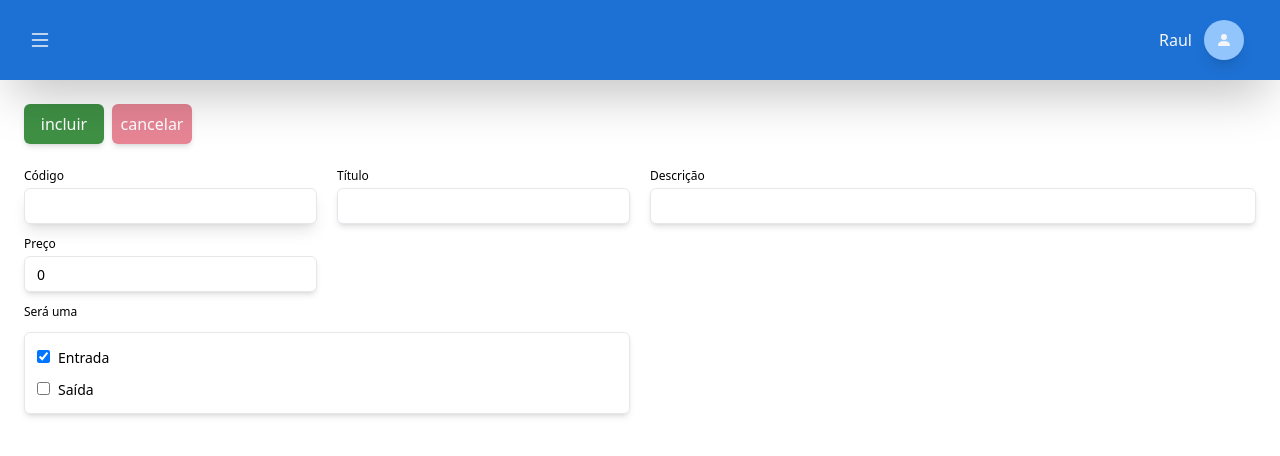
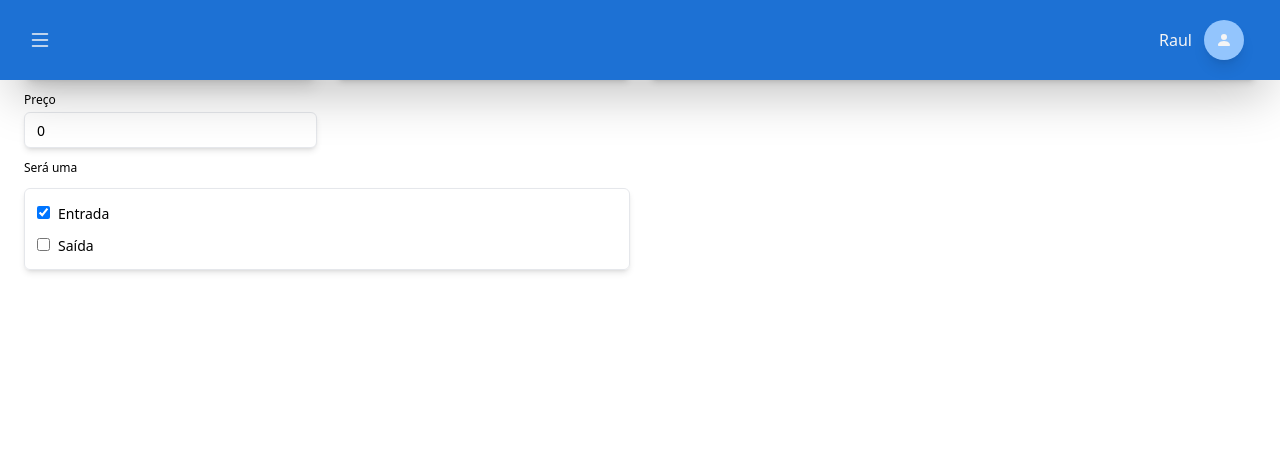
Before and after one commit to Raul26-tech/As-Money, a React (Create React App) app: page /transactions/form in a window 1280 px wide. Shown: the top 456 px of the page. Built offline with nearby package versions, Linux system fonts and the light colour scheme.

Commit message:
Ajustando layout da aplicação

```diff
--- a/server.json
+++ b/server.json
@@ -112,6 +112,17 @@
       "price": "145",
       "title": "Testando",
       "id": 9
+    },
+    {
+      "code": "0048",
+      "description": "Oláaaa",
+      "status": {
+        "prohibited": true,
+        "closed": false
+      },
+      "price": "15",
+      "title": "Teste",
+      "id": 10
     }
   ]
 }
--- a/src/components/Container/index.tsx
+++ b/src/components/Container/index.tsx
@@ -5,5 +5,5 @@ interface IContainerProps {
 }
 
 export function Container({ children }: IContainerProps) {
-    return <div className="flex-1 overflow-y-auto mt-[5rem]">{children}</div>;
+    return <div className="flex-1 overflow-y-auto">{children}</div>;
 }
--- a/src/components/Content/index.tsx
+++ b/src/components/Content/index.tsx
@@ -8,9 +8,9 @@ interface IContentProps {
 
 export default function Content({ children }: IContentProps) {
     return (
-        <div className="h-screen w-screen relative">
+        <div className="h-screen w-screen">
             <div className="flex flex-row h-full">
-                <div className="w-64 h-full flex flex-col flex-1">
+                <div className="h-full flex flex-col flex-1">
                     <Header />
                     <Container>{children}</Container>
                 </div>
--- a/src/components/Header/index.tsx
+++ b/src/components/Header/index.tsx
@@ -39,7 +39,7 @@ export default function Header() {
                     bg-ThemeBg
                 `}
                     >
-                        <div className="flex w-full p-5 justify-end items-end ">
+                        <div className="flex w-full p-5 justify-end items-end">
                             <button
                                 className="flex w-20 h-10  justify-center items-center"
                                 onClick={handleOPenMenu}
--- /dev/null
+++ b/src/components/HeaderTopForm/index.tsx
@@ -0,0 +1,31 @@
+import Button from '../Button';
+
+interface IHeaderFormProps {
+    buttonSave?: boolean;
+    buttomRemove?: boolean;
+    buttonEdit: boolean;
+    onEdit?: () => void;
+    onSave?: () => void;
+    onCancel?: () => void;
+}
+
+export default function HeaderTopForm({
+    buttonEdit = false,
+    buttomRemove = false,
+    buttonSave = false,
+    onCancel,
+    onEdit,
+    onSave,
+}: IHeaderFormProps) {
+    return (
+        <div className="grid grid-cols-4 w-full h-10 bg-red-300">
+            <div className="flex flex-row justify-start items-center space-x-2">
+                {buttonSave && (
+                    <Button pattern="success" type="submit">
+                        Salvar
+                    </Button>
+                )}
+            </div>
+        </div>
+    );
+}
--- a/src/pages/Home/index.tsx
+++ b/src/pages/Home/index.tsx
@@ -5,21 +5,17 @@ import Content from '../../components/Content';
 export default function Home() {
     return (
         <Content>
-            <section className="flex-1 h-full translate-y-full p-5 justify-center items-center ">
-                <div className="flex justify-center items-center text">
-                    <span className="animate__animated animate__rubberBand flex justify-center items-center text-center md:text-xl">
-                        Seja bem vindo(a) ao Ass-Money, a melhor maneira de
-                        contabilizar os gastos
-                    </span>
-                </div>
-            </section>
-            <div className="w-full flex justify-center items-center mt-14 md:mt-12">
+            <section className="flex flex-col w-full h-full justify-center items-center">
                 <img
-                    className="animate__animated animate__rubberBand flex justify-center items-center"
+                    className="animate__animated animate__rubberBand"
                     src={IconIlustrator}
                     alt="Ilustração"
                 />
-            </div>
+                <p className="animate__animated animate__rubberBand text-center text-sm md:text-xl ">
+                    Seja bem vindo(a) ao Ass-Money, a melhor maneira de
+                    contabilizar os gastos
+                </p>
+            </section>
         </Content>
     );
 }
--- a/src/pages/MonthlyValues/form.tsx
+++ b/src/pages/MonthlyValues/form.tsx
@@ -50,7 +50,6 @@ export default function FormMonthlyValues() {
             } as IFormTransactionProps,
         });
 
-    //Criando transação
     const handleSave: SubmitHandler<IFormTransactionProps> = async (data) => {
         try {
             await api.post('/transactions', data).then((response) => {
@@ -81,17 +80,6 @@ export default function FormMonthlyValues() {
                     className="w-full grid md:grid-cols-2 xl:grid-cols-4 md:gap-x-5 gap-y-3 p-6
                     "
                 >
-                    <div className="w-full col-span-4 mb-3 justify-start">
-                        <div className="w-full flex col-span-1 space-x-2">
-                            <Button pattern="success" type="submit">
-                                incluir
-                            </Button>
-                            <ButtonLink to="/transactions" pattern="cancel">
-                                cancelar
-                            </ButtonLink>
-                        </div>
-                    </div>
-
                     <Input
                         label="Código"
                         {...register('code')}
--- a/src/pages/MonthlyValues/index.tsx
+++ b/src/pages/MonthlyValues/index.tsx
@@ -4,7 +4,6 @@ import { AiOutlinePlus } from 'react-icons/ai';
 import { Link, Navigate, useNavigate } from 'react-router-dom';
 import Content from '../../components/Content';
 import Swal from 'sweetalert2';
-import { MdCircle } from 'react-icons/md';
 
 interface ITransaction {
     id: string;
```
Also changed, not shown: src/assets/iconMoney.svg.
